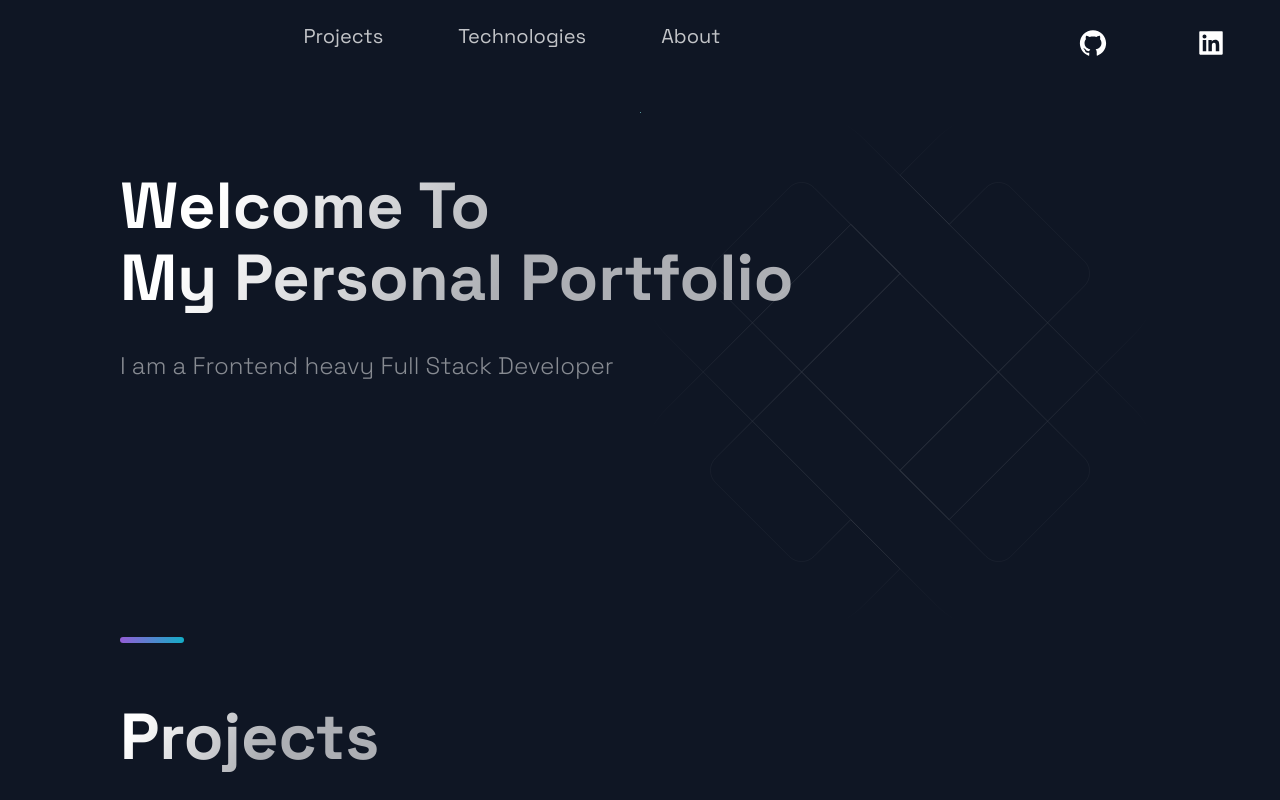
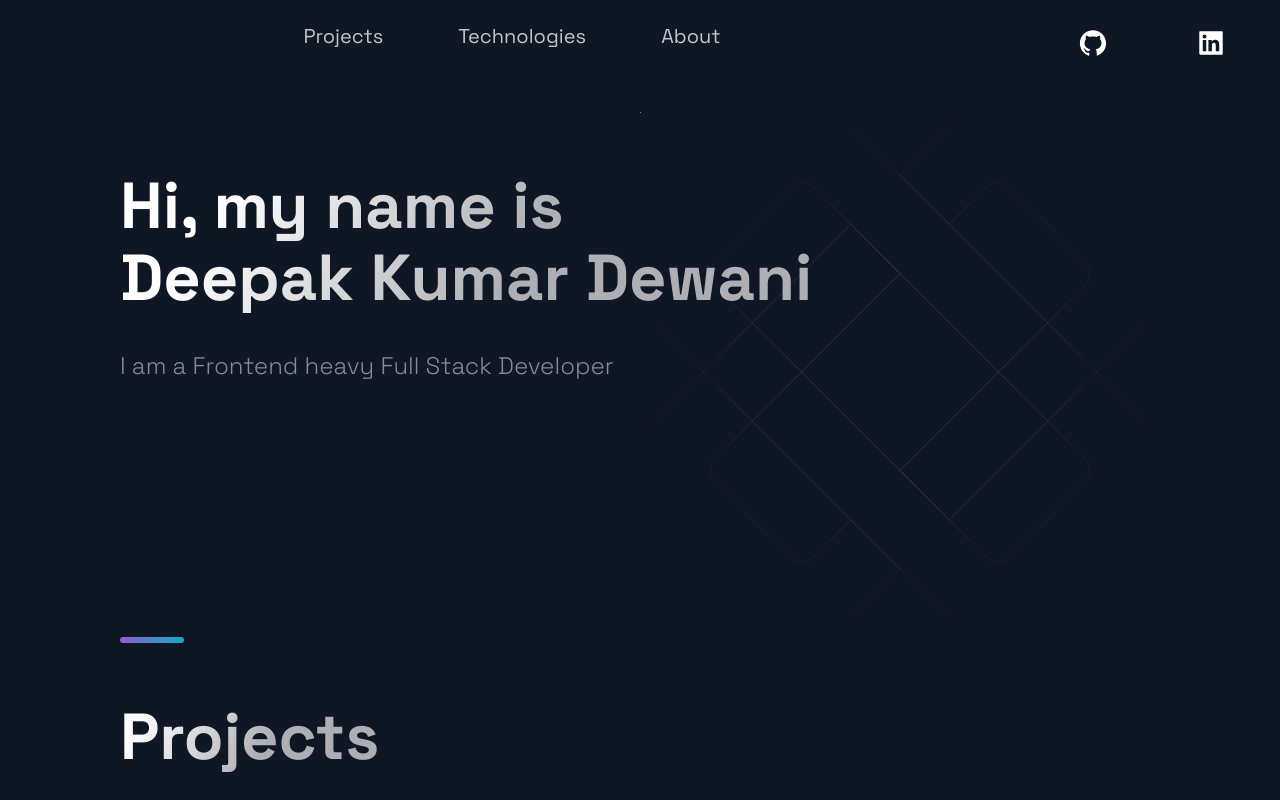
Before and after one commit to deepakkumardewani/my-portfolio, a Next.js app: page / in a window 1280 px wide. Shown: the top 800 px of the page. Built offline with nearby package versions, Linux system fonts and the light colour scheme.

Commit message:
remove welcome msg

```diff
--- a/src/components/Hero/Hero.js
+++ b/src/components/Hero/Hero.js
@@ -5,7 +5,7 @@ import {
   SectionText,
   SectionTitle,
 } from "../../styles/GlobalComponents";
-import Button from "../../styles/GlobalComponents/Button";
+// import Button from "../../styles/GlobalComponents/Button";
 import { LeftSection } from "./HeroStyles";
 
 const Hero = (props) => (
@@ -13,11 +13,10 @@ const Hero = (props) => (
     <Section row nopadding>
       <LeftSection>
         <SectionTitle main center>
-          Welcome To <br />
-          My Personal Portfolio
+          Hi, my name is <br />
+          Deepak Kumar Dewani
         </SectionTitle>
         <SectionText>I am a Frontend heavy Full Stack Developer</SectionText>
-        {/* <Button onClick={props.handleClick}>Learn More</Button> */}
       </LeftSection>
     </Section>
   </>
```
